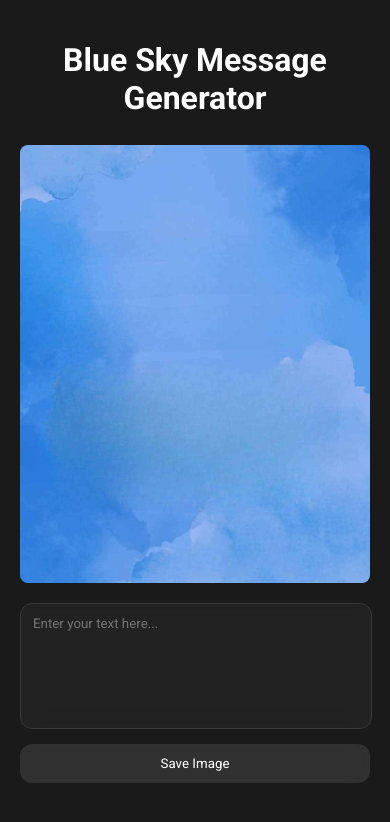
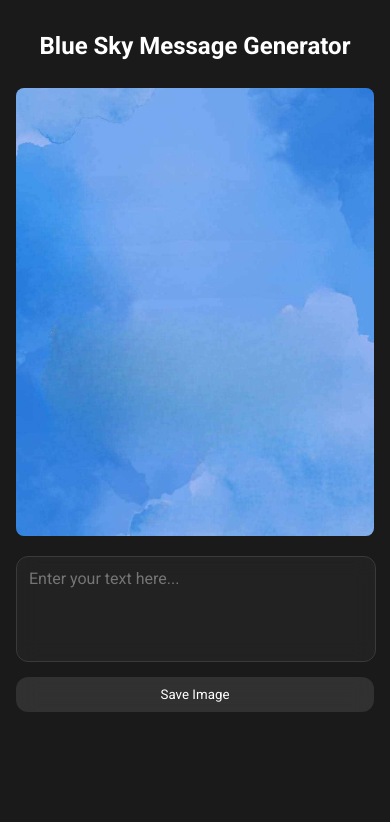
Before and after one commit to senacand/blue-sky-message-generator, a plain HTML site: page index.html in a window 390 px wide. Drawn offline with Linux system fonts and the light colour scheme.

Commit message:
Fix for mobile

```diff
--- a/index.html
+++ b/index.html
@@ -2,7 +2,7 @@
 <html lang="en">
 <head>
     <meta charset="UTF-8">
-    <meta name="viewport" content="width=device-width, initial-scale=1.0">
+    <meta name="viewport" content="width=device-width, initial-scale=1.0, maximum-scale=1.0, user-scalable=no">
     <title>Blue Sky Message Generator</title>
     <link href="https://fonts.googleapis.com/css2?family=Roboto:wght@400;700&display=swap" rel="stylesheet">
     <link rel="stylesheet" href="styles.css">
--- a/styles.css
+++ b/styles.css
@@ -57,6 +57,7 @@ textarea {
     backdrop-filter: blur(10px);
     color: #ffffff;
     font-family: 'Roboto', sans-serif;
+    font-size: 16px;
     resize: none;
     min-height: 100px;
     outline: none;
@@ -78,3 +79,25 @@ button {
 button:hover {
     background: rgba(255, 255, 255, 0.15);
 }
+
+@media (max-width: 768px) {
+    body {
+        padding: 16px;
+    }
+
+    h1 {
+        font-size: 24px;
+    }
+
+    .container {
+        max-width: 100%;
+    }
+
+    textarea {
+        min-height: 80px;
+    }
+
+    button {
+        padding: 10px 20px;
+    }
+}
```
